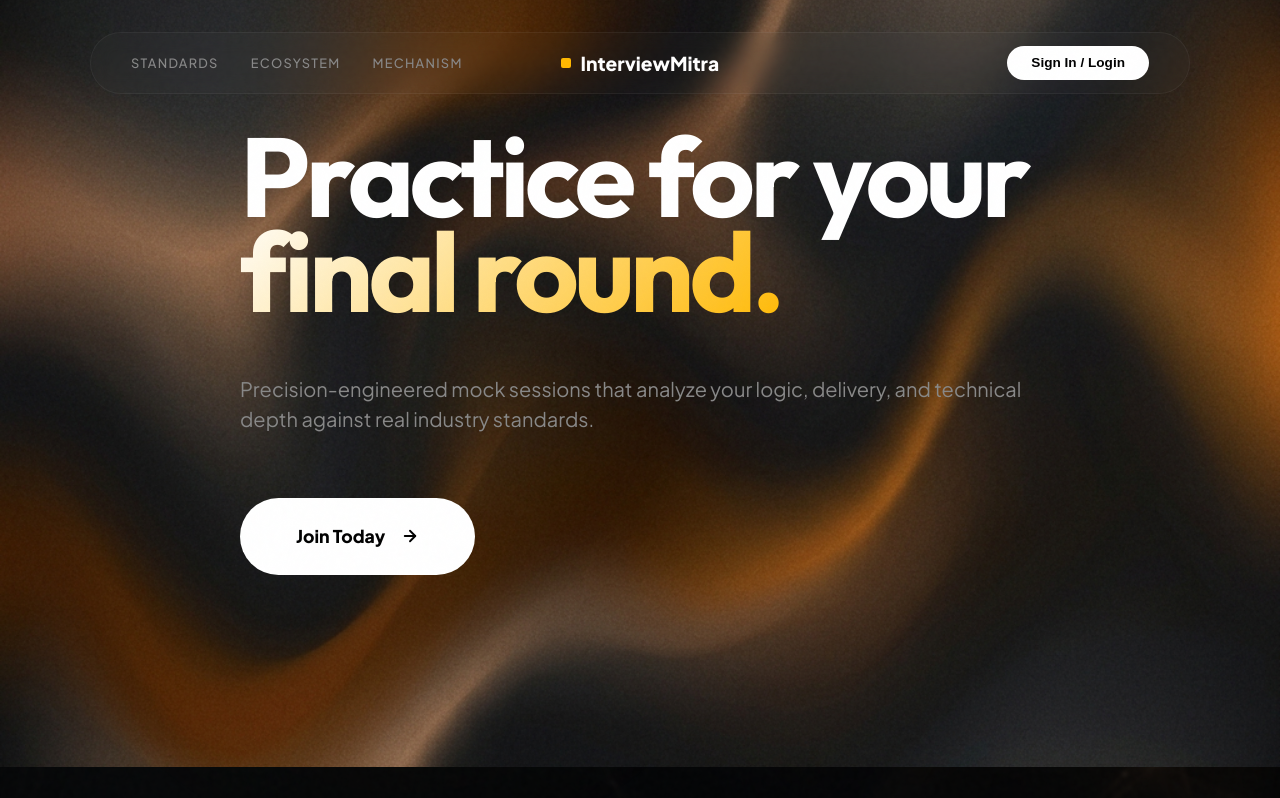
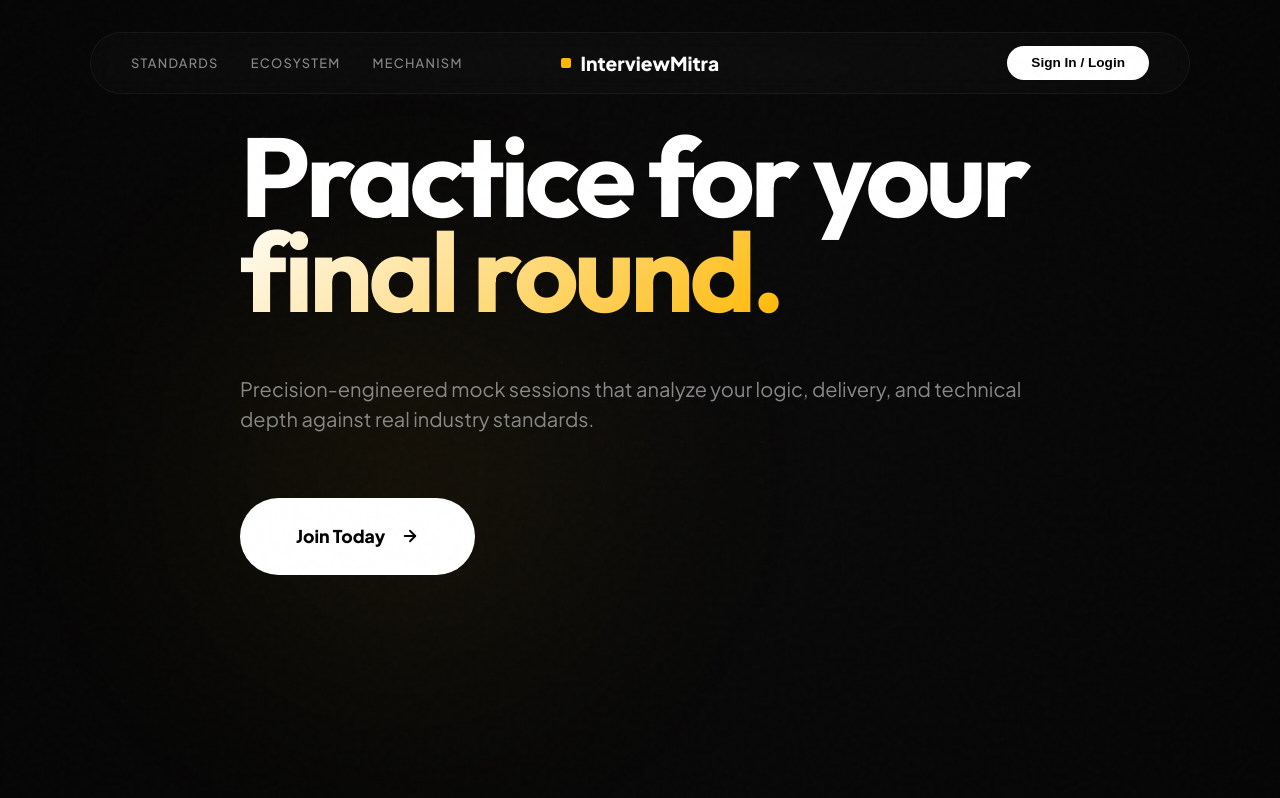
Before and after one commit to Bloatyy/AI-Interview-Assistant, a React (Vite) app in the folder frontend/: page / in a window 1280 px wide. Shown: the top 798 px of the page. Built offline with nearby package versions, Linux system fonts and the light colour scheme; no server answers.

Commit message:
Switch to plain minimalist theme with a subtle neural mesh hint

```diff
--- a/frontend/src/index.css
+++ b/frontend/src/index.css
@@ -28,10 +28,8 @@ html {
 }
 
 body {
-  background-color: var(--bg-color);
-  background-image: url('/src/assets/neural_bg.png');
-  background-size: cover;
-  background-position: center;
+  background-color: #050505;
+  background: radial-gradient(circle at 50% 50%, #0a0a0a 0%, #050505 100%);
   background-attachment: fixed;
   color: #e2e8f0;
   font-family: var(--font-body);
@@ -48,12 +46,16 @@ body::before {
   left: 0;
   width: 100%;
   height: 100%;
-  background: rgba(3, 3, 3, 0.7); /* Subtle overlay for readability */
-  backdrop-filter: blur(2px);
+  background-image:
+    radial-gradient(circle at 2px 2px, rgba(255, 184, 0, 0.05) 1px, transparent 0),
+    linear-gradient(rgba(255, 255, 255, 0.01) 1px, transparent 1px),
+    linear-gradient(90deg, rgba(255, 255, 255, 0.01) 1px, transparent 1px);
+  background-size: 40px 40px, 80px 80px, 80px 80px;
+  mask-image: radial-gradient(circle at center, black, transparent 80%);
   pointer-events: none;
-  z-index: -2;
+  z-index: -1;
+  opacity: 0.4;
 }
-
 body::after {
   content: "";
   position: fixed;
@@ -190,10 +192,7 @@ h1, h2, h3, h4 {
   display: flex;
   align-items: center;
   justify-content: center;
-  background-image: url('/src/assets/bg.png');
-  background-size: cover;
-  background-position: center;
-  background-attachment: fixed;
+  background: transparent;
 }
 
 
--- a/frontend/src/pages/Dashboard.tsx
+++ b/frontend/src/pages/Dashboard.tsx
@@ -270,11 +270,7 @@ export default function Dashboard({ user: propUser }: { user: any }) {
           left: 0;
           right: 0;
           bottom: 0;
-          background-image: url('../../../brain/79c043ce-2da4-4244-8eca-b950d18dc9e8/nano_banana_background_1778220464103.png');
-          background-size: cover;
-          background-position: center;
-          opacity: 0.7;
-          filter: brightness(1.3);
+          opacity: 0.3;
           z-index: -2;
           pointer-events: none;
         }
```
Also changed, not shown: frontend/src/assets/premium_bg.png (added).
